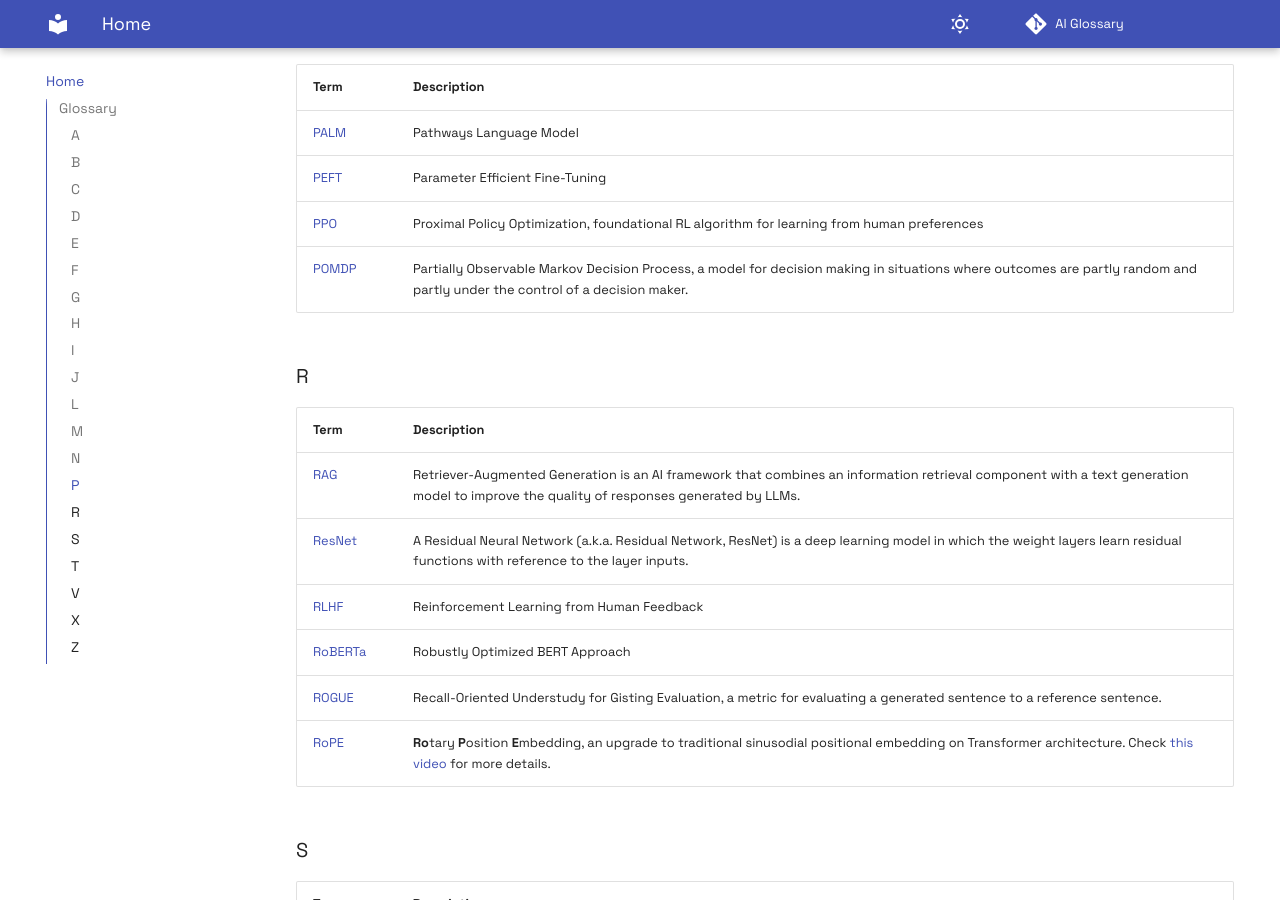
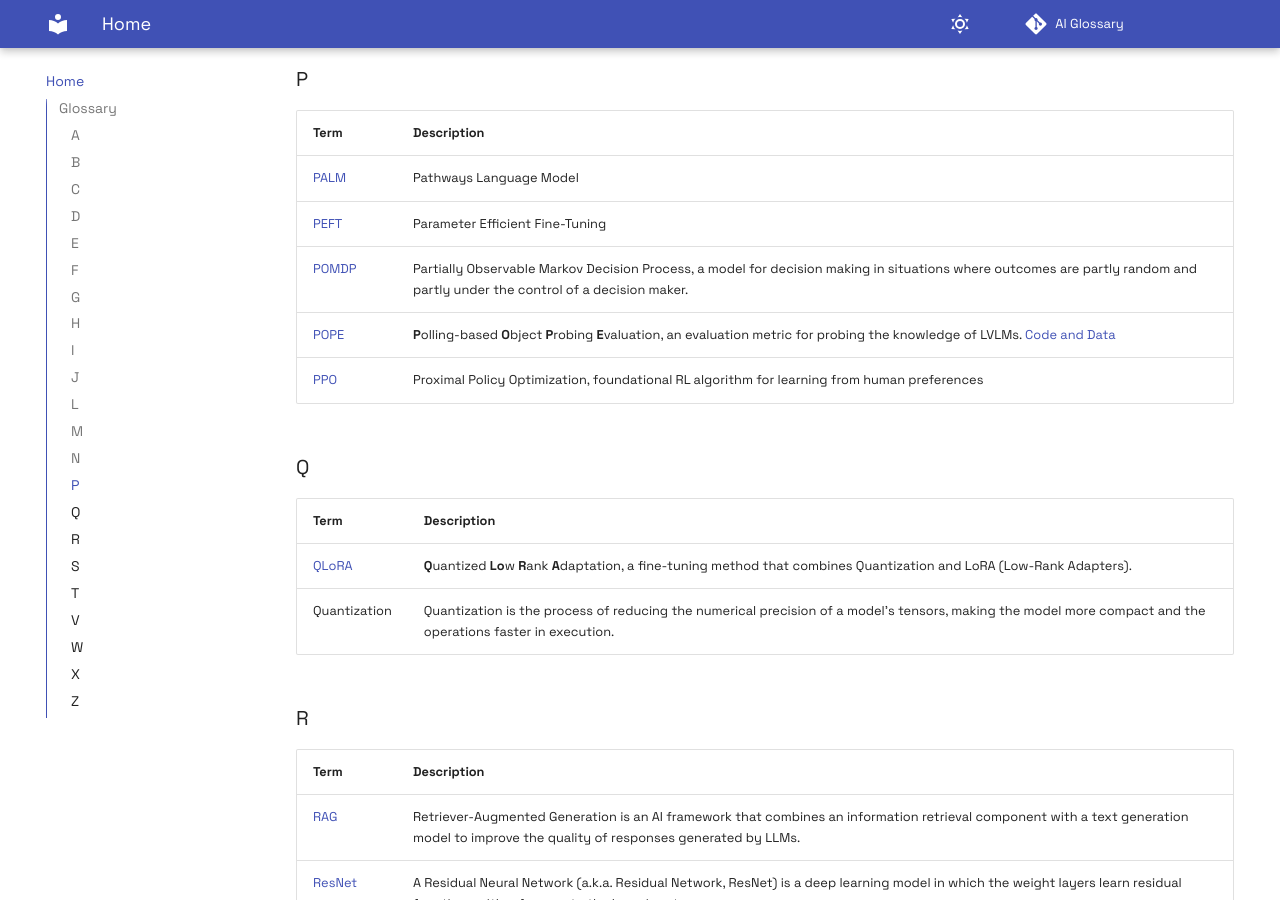
Before and after one commit to odisha-ml/AI-Glossary, an MkDocs documentation site: the page built from docs/index.md, in a window 1280 px wide and 900 px high, scrolled down 4905 px. Built offline with MkDocs 1.6.1 and Material for MkDocs 9.7.7, drawn with Linux system fonts in a browser that asks for light colours; comment, search, counter and statistics services are not loaded; some of the changed text lies outside the part shown.

Commit message:
More words added

```diff
--- a/docs/index.md
+++ b/docs/index.md
@@ -82,6 +82,7 @@
 | LLM                                                                          | **L**arge **L**anguage **M**odel: An AI model trained on mass amounts of text data to understand language and generate novel content in human-like language.                                                                                                                                              |
 | [LLaVA](https://arxiv.org/abs/2304.08485)                                    | **L**arge **La**nguage and **V**ision **A**ssistant, an end-to-end trained large multimodal model that connects a vision encoder and LLM for general purpose visual and language understanding.                                                                                                           |
 | [LMM](https://arxiv.org/abs/2204.14198)                                      | **L**arge **M**ultimodal **M**odels, models for visual instructions like DeepMind’s Flamingo, Google’s PaLM-E, Salesforce’s BLIP, Microsoft’s KOSMOS-1, Tencent’s Macaw-LLM; Chatbots like ChatGPT and Gemini are LMMs.                                                                                   |
+| [LoRA](https://arxiv.org/abs/2106.09685)                                     | **Lo**w **R**ank **A**daptation, a fine-tuning method that uses low-rank matrices to adapt a pre-trained model to a new task.                                                                                                                                                                             |
 | [LRV](https://arxiv.org/abs/2306.14565)                                      | **L**arge-scale **R**obust **V**isual, a large and diverse visual instruction tuning dataset.                                                                                                                                                                                                             |
 
 ### M
@@ -111,8 +112,15 @@
 | ---------------------------------------------------------------------------- | :-------------------------------------------------------------------------------------------------------------------------------------------------------------------------------------------------------------------------------------------------------------------------------------------------------- |
 | [PALM](https://arxiv.org/abs/2204.02311)                                     | Pathways Language Model                                                                                                                                                                                                                                                                                   |
 | [PEFT](https://huggingface.co/blog/peft)                                     | Parameter Efficient Fine-Tuning                                                                                                                                                                                                                                                                           |
+| [POMDP](https://en.wikipedia.org/wiki/Partially_observable_Markov_decision_process) | Partially Observable Markov Decision Process, a model for decision making in situations where outcomes are partly random and partly under the control of a decision maker.                                                                                                                         |
+| [POPE](https://arxiv.org/abs/2305.10355)                                     | **P**olling-based **O**bject **P**robing **E**valuation, an evaluation metric for probing the knowledge of LVLMs. [Code and Data](https://github.com/RUCAIBox/POPE)                                                                                                                                       |
 | [PPO](https://arxiv.org/abs/1707.06347)                                      | Proximal Policy Optimization, foundational RL algorithm for learning from human preferences                                                                                                                                                                                                               |
-| [POMDP](https://en.wikipedia.org/wiki/Partially_observable_Markov_decision_process) | Partially Observable Markov Decision Process, a model for decision making in situations where outcomes are partly random and partly under the control of a decision maker.                                                                                                                         |
+
+### Q
+| Term                                                                         | Description                                                                                                                                                                                                                                                                                               |
+| ---------------------------------------------------------------------------- | :-------------------------------------------------------------------------------------------------------------------------------------------------------------------------------------------------------------------------------------------------------------------------------------------------------- |
+| [QLoRA](https://arxiv.org/abs/2305.14314)                                    | **Q**uantized **Lo**w **R**ank **A**daptation, a fine-tuning method that combines Quantization and LoRA (Low-Rank Adapters).                                                                                                                                                                                 |
+| Quantization                                                                 | Quantization is the process of reducing the numerical precision of a model's tensors, making the model more compact and the operations faster in execution.                                                                                                                                               |
 
 ### R
 | Term                                                                         | Description                                                                                                                                                                                                                                                                                               |
@@ -145,6 +153,11 @@
 | VLU                                                                          | Vision Language Understanding, like Natural Language Understanding (NLU) but for images                                                                                                                                                                                                                   |
 | [VRAM](https://en.wikipedia.org/wiki/Video_random-access_memory)             | Video Random Access Memory, a special type of memory that stores graphics data for the GPU.                                                                                                                                                                                                               |
 
+### W
+| Term                                                                         | Description                                                                                                                                                                                                                                                                                               |
+| ---------------------------------------------------------------------------- | :-------------------------------------------------------------------------------------------------------------------------------------------------------------------------------------------------------------------------------------------------------------------------------------------------------- |
+| [Woodpecker](https://arxiv.org/abs/2310.16045)                               | Woodpecker is a training-free five steps method to correct hallucinations from MLLMs.                                                                                                                                                                                                                     |
+
 ### X
 | Term                                                                         | Description                                                                                                                                                                                                                                                                                               |
 | ---------------------------------------------------------------------------- | :-------------------------------------------------------------------------------------------------------------------------------------------------------------------------------------------------------------------------------------------------------------------------------------------------------- |
```
